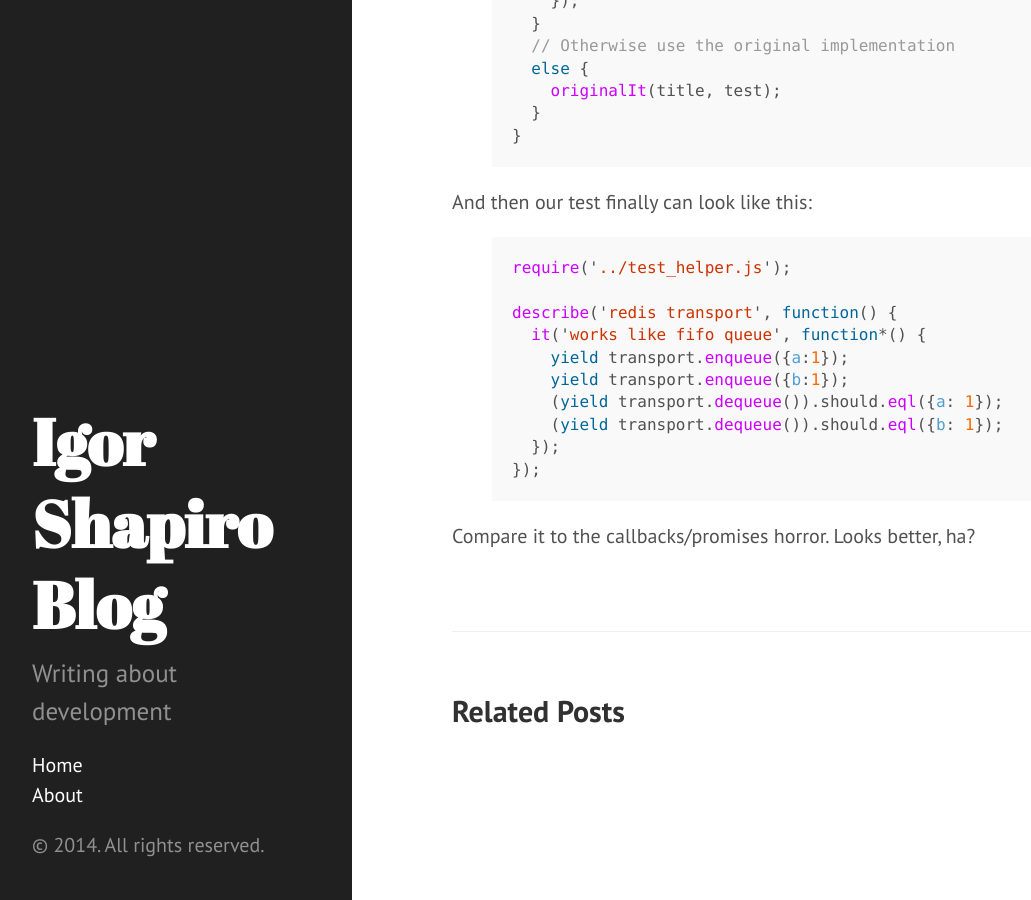
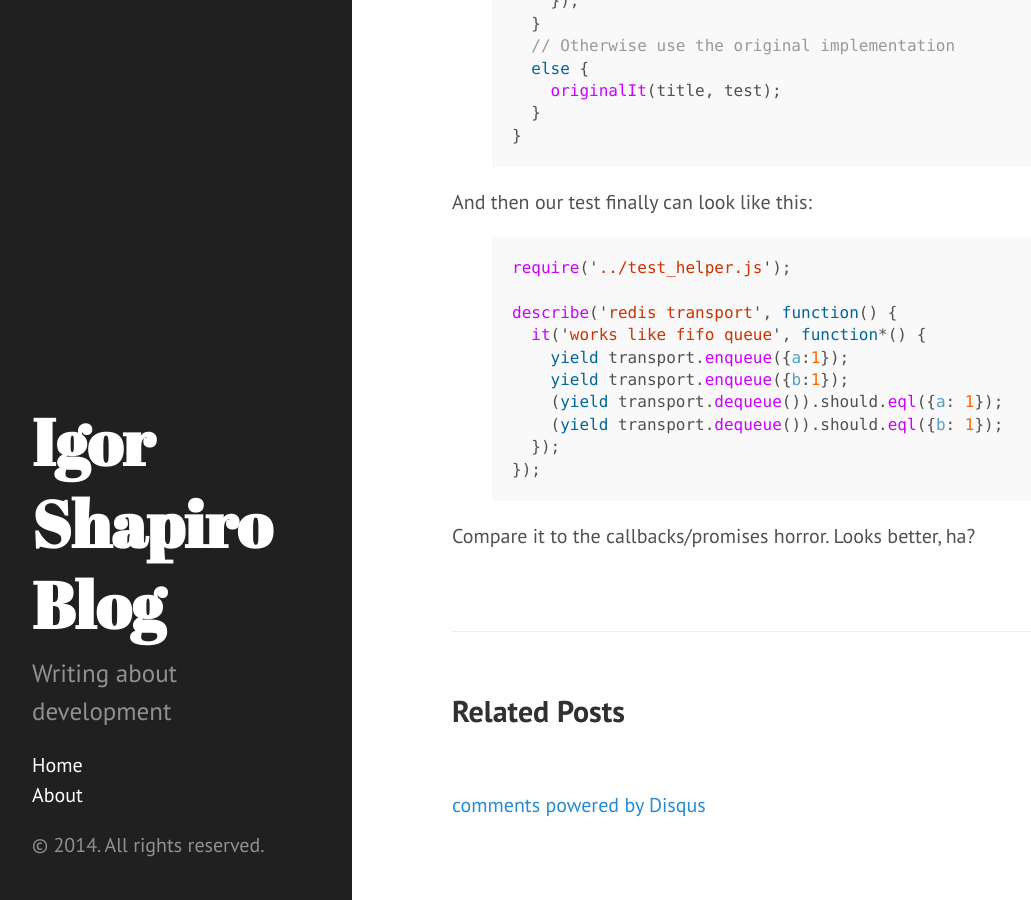
Before and after one commit to igorshapiro/igorshapiro.github.io, a Jekyll site: the page built from _posts/2014-04-12-achieving-elegant-code-with-nodejs.md, in a window 1280 px wide and 900 px high, scrolled down 6255 px. Shown: the whole window, without its empty margins (8-1039 px from the left). Built offline with Jekyll 4.4.1, drawn with Linux system fonts in a browser that asks for light colours; Markdown is read by kramdown in place of the engine named in the settings; comment, search, counter and statistics services are not loaded; part of the change alters nothing that is shown.

Commit message:
Added disquss to post page

```diff
--- a/_layouts/post.html
+++ b/_layouts/post.html
@@ -23,3 +23,18 @@ layout: default
     {% endfor %}
   </ul>
 </div>
+
+<div id="disqus_thread"></div>
+<script type="text/javascript">
+    /* * * CONFIGURATION VARIABLES: EDIT BEFORE PASTING INTO YOUR WEBPAGE * * */
+    var disqus_shortname = 'igorshapiroblog'; // required: replace example with your forum shortname
+
+    /* * * DON'T EDIT BELOW THIS LINE * * */
+    (function() {
+        var dsq = document.createElement('script'); dsq.type = 'text/javascript'; dsq.async = true;
+        dsq.src = '//' + disqus_shortname + '.disqus.com/embed.js';
+        (document.getElementsByTagName('head')[0] || document.getElementsByTagName('body')[0]).appendChild(dsq);
+    })();
+</script>
+<noscript>Please enable JavaScript to view the <a href="http://disqus.com/?ref_noscript">comments powered by Disqus.</a></noscript>
+<a href="http://disqus.com" class="dsq-brlink">comments powered by <span class="logo-disqus">Disqus</span></a>
```
Also changed, not shown: 2 other files.
